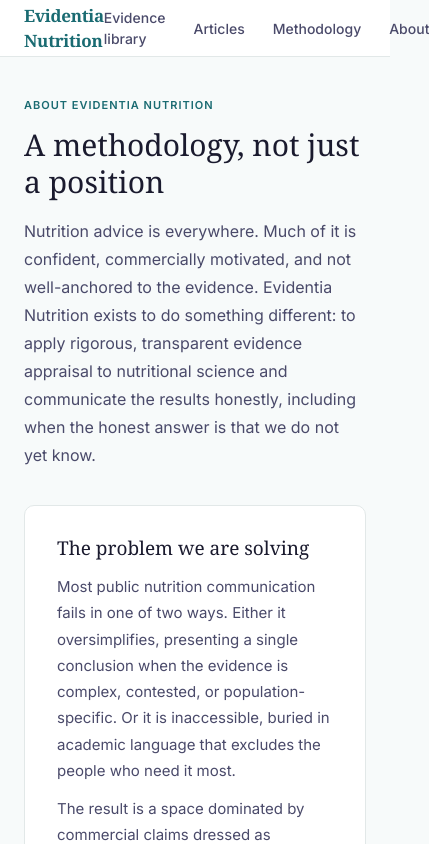
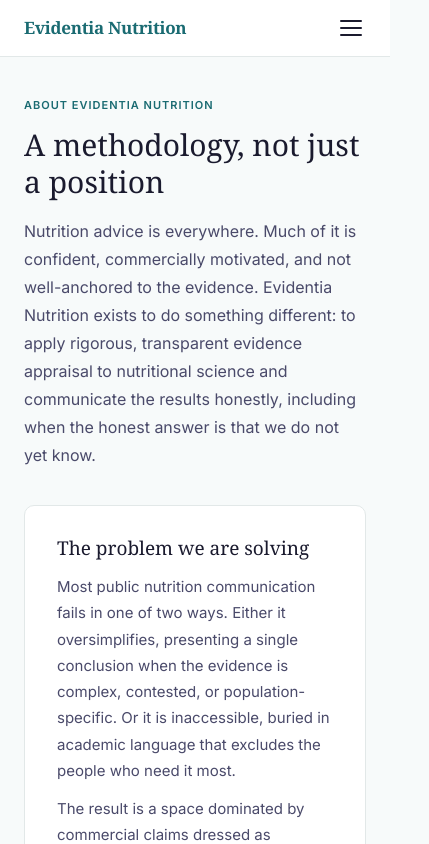
Before and after one commit to Zchawj6/evidentia-nutrition, a Next.js app: page /about in a window 390 px wide. Shown: the top 844 px of the page, 429 px wide, since content can reach past the window. Built offline with nearby package versions, Linux system fonts and the light colour scheme.

Commit message:
mobile responsiveness fixes

```diff
--- a/components/DepthToggle.jsx
+++ b/components/DepthToggle.jsx
@@ -30,7 +30,8 @@
           {entry.additionalOutcomes && entry.additionalOutcomes.length > 0 && (
             <div style={{ background: '#fff', border: '1px solid #E2E8E8', borderRadius: 10, padding: '22px 24px', marginBottom: 12 }}>
               <div style={{ fontFamily: 'Georgia, serif', fontSize: 16, color: '#1A1A2E', marginBottom: 14 }}>Evidence base by outcome</div>
-              <table style={{ width: '100%', borderCollapse: 'collapse', fontSize: 13 }}>
+              <div style={{ overflowX: 'auto', WebkitOverflowScrolling: 'touch' }}>
+              <table style={{ width: '100%', borderCollapse: 'collapse', fontSize: 13 , minWidth: 480 }}>
                 <thead>
                   <tr>
                     {['Outcome', 'Rating', 'RCTs', 'Total N', 'Risk of bias', 'Consistency'].map(h => (
--- a/components/Footer.jsx
+++ b/components/Footer.jsx
@@ -3,7 +3,7 @@
 export default function Footer() {
   return (
     <footer style={{ background: '#fff', borderTop: '1px solid #E2E8E8', marginTop: 64 }}>
-      <div style={{ maxWidth: 900, margin: '0 auto', padding: '36px 24px', display: 'flex', justifyContent: 'space-between', alignItems: 'flex-start', gap: 32, flexWrap: 'wrap' }}>
+      <div style={{ flexWrap: 'wrap', gap: 32, maxWidth: 900, margin: '0 auto', padding: '36px 24px', display: 'flex', justifyContent: 'space-between', alignItems: 'flex-start', gap: 32, flexWrap: 'wrap' }}>
         <div>
           <div style={{ fontFamily: 'Georgia, serif', fontSize: 15, fontWeight: 700, color: '#1A6B72', marginBottom: 8 }}>Evidentia Nutrition</div>
           <div style={{ fontSize: 13, color: '#888', lineHeight: 1.6, maxWidth: 280 }}>
--- a/components/Nav.jsx
+++ b/components/Nav.jsx
@@ -1,23 +1,51 @@
 'use client'
-import { useState } from 'react'
+import { useState, useEffect } from 'react'
 import Link from 'next/link'
 
 export default function Nav() {
   const [open, setOpen] = useState(false)
+  const [isMobile, setIsMobile] = useState(false)
+
+  useEffect(() => {
+    const check = () => setIsMobile(window.innerWidth < 700)
+    check()
+    window.addEventListener('resize', check)
+    return () => window.removeEventListener('resize', check)
+  }, [])
+
+  const links = [['Evidence library', '/library'], ['Articles', '/articles'], ['Methodology', '/methodology'], ['About', '/about']]
+
   return (
     <nav style={{ background: '#fff', borderBottom: '1px solid #E2E8E8', position: 'sticky', top: 0, zIndex: 50 }}>
       <div style={{ maxWidth: 900, margin: '0 auto', padding: '0 24px', display: 'flex', alignItems: 'center', justifyContent: 'space-between', height: 56 }}>
         <Link href="/" style={{ fontFamily: 'Georgia, serif', fontSize: 17, fontWeight: 700, color: '#1A6B72', textDecoration: 'none', letterSpacing: '-0.3px' }}>
           Evidentia Nutrition
         </Link>
-        <div style={{ display: 'flex', gap: 28, alignItems: 'center' }}>
-          {[['Evidence library', '/library'], ['Articles', '/articles'], ['Methodology', '/methodology'], ['About', '/about']].map(([label, href]) => (
-            <Link key={href} href={href} style={{ fontSize: 14, color: '#4A4A6A', textDecoration: 'none', fontWeight: 500 }}>
+        {isMobile ? (
+          <button onClick={() => setOpen(!open)} style={{ background: 'none', border: 'none', cursor: 'pointer', padding: 4, display: 'flex', flexDirection: 'column', gap: 5 }}>
+            <span style={{ display: 'block', width: 22, height: 2, background: '#1A1A2E', borderRadius: 2 }} />
+            <span style={{ display: 'block', width: 22, height: 2, background: '#1A1A2E', borderRadius: 2 }} />
+            <span style={{ display: 'block', width: 22, height: 2, background: '#1A1A2E', borderRadius: 2 }} />
+          </button>
+        ) : (
+          <div style={{ display: 'flex', gap: 28, alignItems: 'center' }}>
+            {links.map(([label, href]) => (
+              <Link key={href} href={href} style={{ fontSize: 14, color: '#4A4A6A', textDecoration: 'none', fontWeight: 500 }}>
+                {label}
+              </Link>
+            ))}
+          </div>
+        )}
+      </div>
+      {isMobile && open && (
+        <div style={{ background: '#fff', borderTop: '1px solid #E2E8E8', padding: '12px 24px 16px' }}>
+          {links.map(([label, href]) => (
+            <Link key={href} href={href} onClick={() => setOpen(false)} style={{ display: 'block', fontSize: 15, color: '#4A4A6A', textDecoration: 'none', fontWeight: 500, padding: '10px 0', borderBottom: '1px solid #F0F0F0' }}>
               {label}
             </Link>
           ))}
         </div>
-      </div>
+      )}
     </nav>
   )
 }
```
